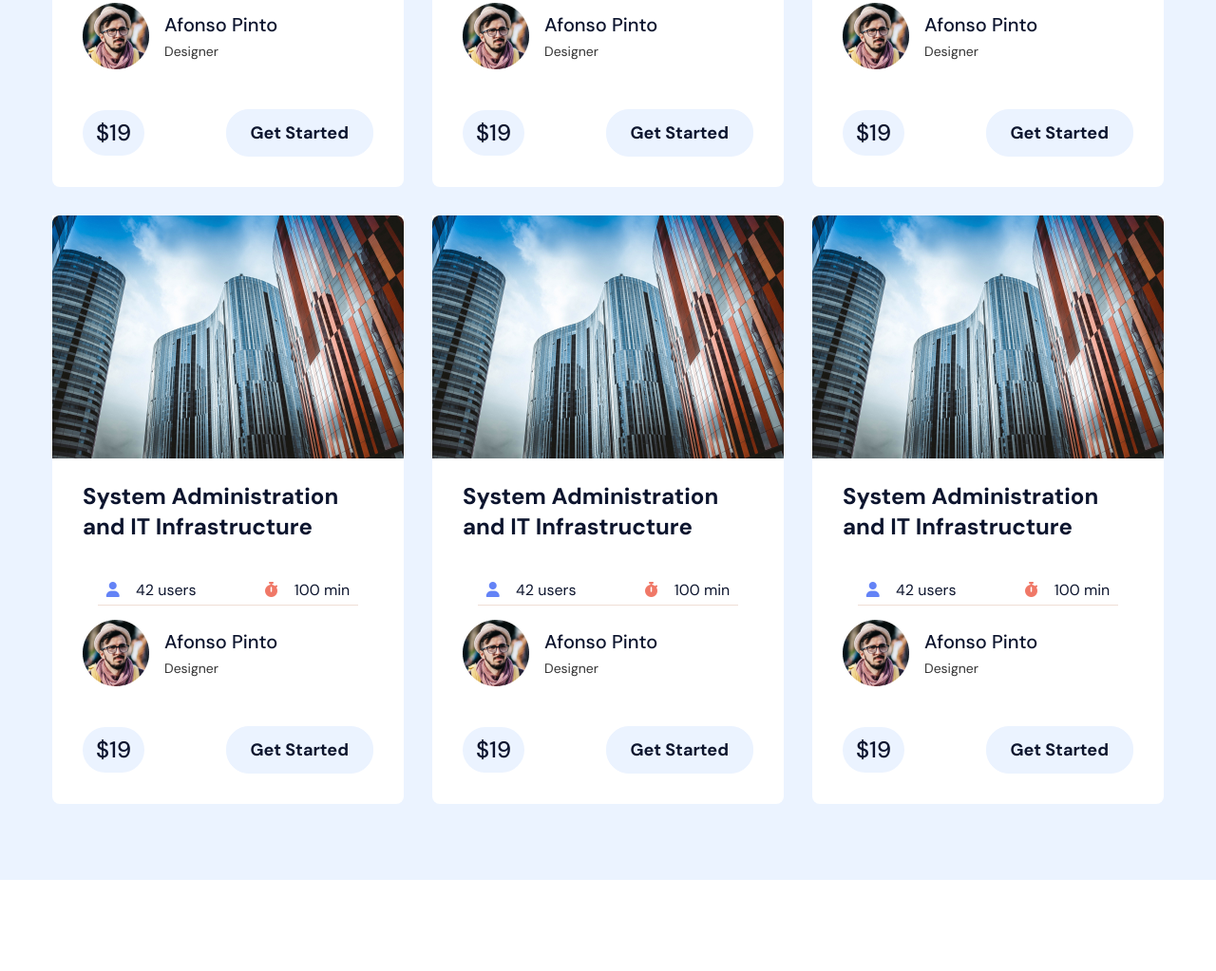
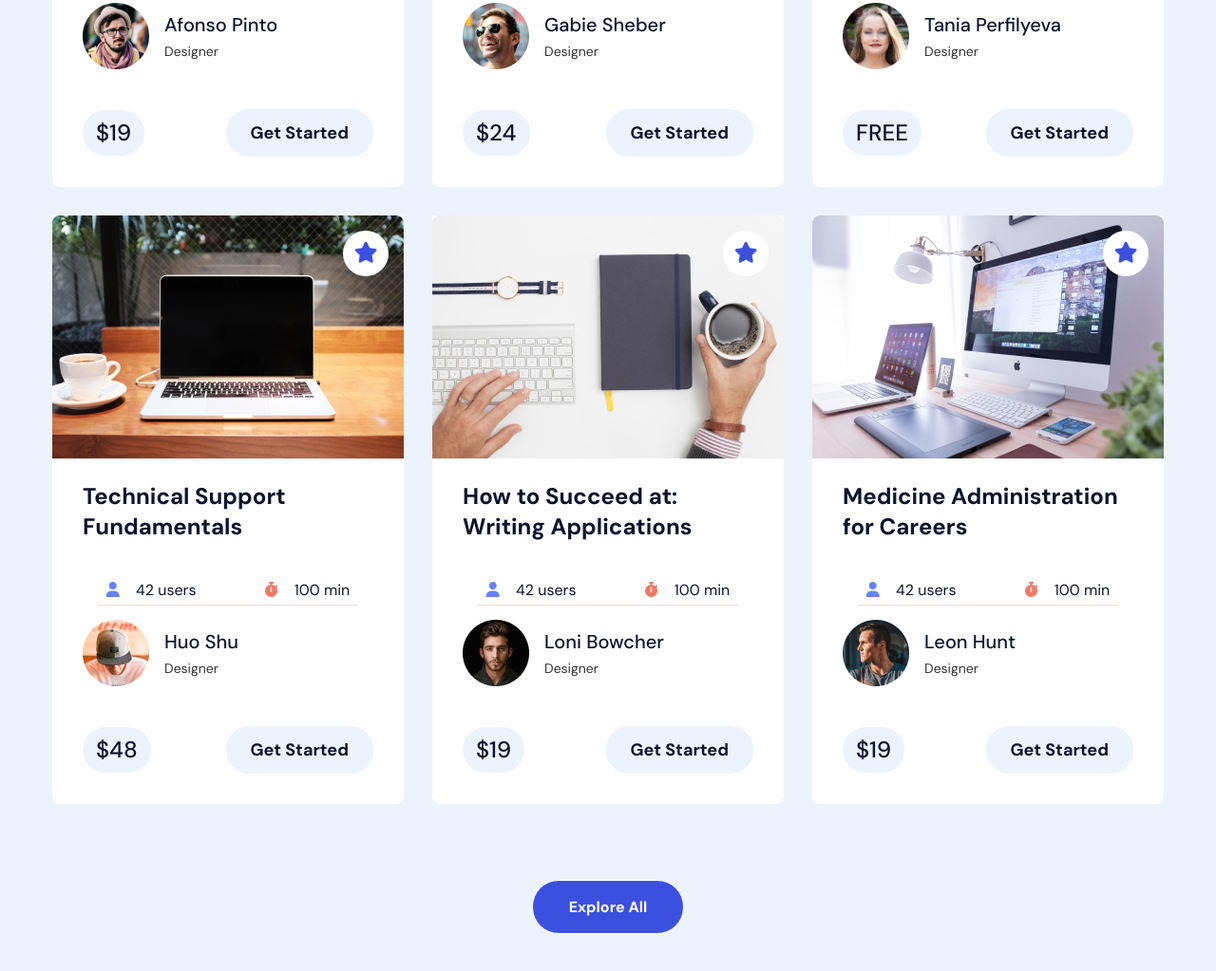
Before and after one commit to ajoy-code-dreamer/edulab-figma, a plain HTML site: page index.html in a window 1280 px wide. Shown: the part 4212-5235 px from the top of the page at 95% size. Before the commit the page ends 5139 px from the top, so only its background shows below. Drawn offline with Linux system fonts and the light colour scheme.

Commit message:
edit some feature on library section

```diff
--- a/css/style.css
+++ b/css/style.css
@@ -622,6 +622,7 @@ nav {
   -ms-border-radius: 8px;
   -o-border-radius: 8px;
   cursor: pointer;
+  position: relative;
 }
 .library_content_wrapper {
   padding: 24px 32px 32px;
@@ -726,6 +727,36 @@ nav {
   color: var(--white-clr);
   background-color: var(--common-btn-clr);
 }
+.library_star{
+  width: 48px;
+  height: 48px;
+  border-radius: 50px;
+  -webkit-border-radius: 50px;
+  -moz-border-radius: 50px;
+  -ms-border-radius: 50px;
+  -o-border-radius: 50px;
+  background-color: var(--white-clr);
+  text-align: center;
+  line-height: 48px;
+  color: #3C50E0;
+  font-size: 22px;
+  position: absolute;
+  top: 16px;
+  right: 16px;
+}
+.library_btn_wrapper{
+  text-align: center;
+  margin-top: 80px;
+}
+.library_btn{
+  padding: 17px 38px;
+  background-color: #3C50E0;
+  border-radius: 28px;
+  -webkit-border-radius: 28px;
+  -moz-border-radius: 28px;
+  -ms-border-radius: 28px;
+  -o-border-radius: 28px;
+}
 /* ============= library section end here ============== */
 
 /* ============= section start here ============== */
--- a/index.html
+++ b/index.html
@@ -363,7 +363,7 @@
                 <div class="library_user_img">
                   <picture>
                     <img
-                      src="./images/library_item_user_image.png"
+                      src="./images/library_item_user_image_1.png"
                       alt="library_item_user_image"
                     />
                   </picture>
@@ -378,19 +378,22 @@
                 <a href="#" class="common_btn library_item_btn">Get Started</a>
               </div>
             </div>
+            <div class="library_star">
+              <i class="fa-solid fa-star"></i>
+            </div>
           </div>
           <div class="library_item">
             <div class="library_item_image_part">
               <picture>
                 <img
-                  src="./images/library_item_image_1.jpg"
+                  src="./images/library_item_image_2.jpg"
                   alt="library_item_image"
                 />
               </picture>
             </div>
             <div class="library_content_wrapper">
               <h3 class="library_item_heading">
-                System Administration and IT Infrastructure
+                Operating Systems Becoming a Power User
               </h3>
               <div class="library_user_number_wrapper">
                 <span><i class="fa-solid fa-user"></i> 42 users</span>
@@ -403,34 +406,37 @@
                 <div class="library_user_img">
                   <picture>
                     <img
-                      src="./images/library_item_user_image.png"
+                      src="./images/library_item_user_image_2.png"
                       alt="library_item_user_image"
                     />
                   </picture>
                 </div>
                 <div class="library_user_name_and_designation">
-                  <h4 class="library_user_name">Afonso Pinto</h4>
+                  <h4 class="library_user_name">Gabie Sheber</h4>
                   <h6 class="library_user_designation">Designer</h6>
                 </div>
               </div>
               <div class="library_item_price_wrapper">
-                <h5 class="library_item_price"><span>$</span>19</h5>
+                <h5 class="library_item_price"><span>$</span>24</h5>
                 <a href="#" class="common_btn library_item_btn">Get Started</a>
               </div>
+            </div>
+            <div class="library_star">
+              <i class="fa-solid fa-star"></i>
             </div>
           </div>
           <div class="library_item">
             <div class="library_item_image_part">
               <picture>
                 <img
-                  src="./images/library_item_image_1.jpg"
+                  src="./images/library_item_image_3.jpg"
                   alt="library_item_image"
                 />
               </picture>
             </div>
             <div class="library_content_wrapper">
               <h3 class="library_item_heading">
-                System Administration and IT Infrastructure
+                The Bits and Bytes of Computer Networking
               </h3>
               <div class="library_user_number_wrapper">
                 <span><i class="fa-solid fa-user"></i> 42 users</span>
@@ -443,34 +449,37 @@
                 <div class="library_user_img">
                   <picture>
                     <img
-                      src="./images/library_item_user_image.png"
+                      src="./images/library_item_user_image_3.png"
                       alt="library_item_user_image"
                     />
                   </picture>
                 </div>
                 <div class="library_user_name_and_designation">
-                  <h4 class="library_user_name">Afonso Pinto</h4>
+                  <h4 class="library_user_name">Tania Perfilyeva</h4>
                   <h6 class="library_user_designation">Designer</h6>
                 </div>
               </div>
               <div class="library_item_price_wrapper">
-                <h5 class="library_item_price"><span>$</span>19</h5>
+                <h5 class="library_item_price"><span></span>FREE</h5>
                 <a href="#" class="common_btn library_item_btn">Get Started</a>
               </div>
+            </div>
+            <div class="library_star">
+              <i class="fa-solid fa-star"></i>
             </div>
           </div>
           <div class="library_item">
             <div class="library_item_image_part">
               <picture>
                 <img
-                  src="./images/library_item_image_1.jpg"
+                  src="./images/library_item_image_4.jpg"
                   alt="library_item_image"
                 />
               </picture>
             </div>
             <div class="library_content_wrapper">
               <h3 class="library_item_heading">
-                System Administration and IT Infrastructure
+                Technical Support Fundamentals
               </h3>
               <div class="library_user_number_wrapper">
                 <span><i class="fa-solid fa-user"></i> 42 users</span>
@@ -483,34 +492,37 @@
                 <div class="library_user_img">
                   <picture>
                     <img
-                      src="./images/library_item_user_image.png"
+                      src="./images/library_item_user_image_4.png"
                       alt="library_item_user_image"
                     />
                   </picture>
                 </div>
                 <div class="library_user_name_and_designation">
-                  <h4 class="library_user_name">Afonso Pinto</h4>
+                  <h4 class="library_user_name">Huo Shu</h4>
                   <h6 class="library_user_designation">Designer</h6>
                 </div>
               </div>
               <div class="library_item_price_wrapper">
-                <h5 class="library_item_price"><span>$</span>19</h5>
+                <h5 class="library_item_price"><span>$</span>48</h5>
                 <a href="#" class="common_btn library_item_btn">Get Started</a>
               </div>
+            </div>
+            <div class="library_star">
+              <i class="fa-solid fa-star"></i>
             </div>
           </div>
           <div class="library_item">
             <div class="library_item_image_part">
               <picture>
                 <img
-                  src="./images/library_item_image_1.jpg"
+                  src="./images/library_item_image_5.jpg"
                   alt="library_item_image"
                 />
               </picture>
             </div>
             <div class="library_content_wrapper">
               <h3 class="library_item_heading">
-                System Administration and IT Infrastructure
+                How to Succeed at: Writing Applications
               </h3>
               <div class="library_user_number_wrapper">
                 <span><i class="fa-solid fa-user"></i> 42 users</span>
@@ -523,13 +535,13 @@
                 <div class="library_user_img">
                   <picture>
                     <img
-                      src="./images/library_item_user_image.png"
+                      src="./images/library_item_user_image_5.png"
                       alt="library_item_user_image"
                     />
                   </picture>
                 </div>
                 <div class="library_user_name_and_designation">
-                  <h4 class="library_user_name">Afonso Pinto</h4>
+                  <h4 class="library_user_name">Loni Bowcher</h4>
                   <h6 class="library_user_designation">Designer</h6>
                 </div>
               </div>
@@ -538,19 +550,22 @@
                 <a href="#" class="common_btn library_item_btn">Get Started</a>
               </div>
             </div>
+            <div class="library_star">
+              <i class="fa-solid fa-star"></i>
+            </div>
           </div>
           <div class="library_item">
             <div class="library_item_image_part">
               <picture>
                 <img
-                  src="./images/library_item_image_1.jpg"
+                  src="./images/library_item_image_6.jpg"
                   alt="library_item_image"
                 />
               </picture>
             </div>
             <div class="library_content_wrapper">
               <h3 class="library_item_heading">
-                System Administration and IT Infrastructure
+                Medicine Administration for Careers
               </h3>
               <div class="library_user_number_wrapper">
                 <span><i class="fa-solid fa-user"></i> 42 users</span>
@@ -563,13 +578,13 @@
                 <div class="library_user_img">
                   <picture>
                     <img
-                      src="./images/library_item_user_image.png"
+                      src="./images/library_item_user_image_6.png"
                       alt="library_item_user_image"
                     />
                   </picture>
                 </div>
                 <div class="library_user_name_and_designation">
-                  <h4 class="library_user_name">Afonso Pinto</h4>
+                  <h4 class="library_user_name">Leon Hunt</h4>
                   <h6 class="library_user_designation">Designer</h6>
                 </div>
               </div>
@@ -578,7 +593,13 @@
                 <a href="#" class="common_btn library_item_btn">Get Started</a>
               </div>
             </div>
+            <div class="library_star">
+              <i class="fa-solid fa-star"></i>
+            </div>
           </div>
+        </div>
+        <div class="library_btn_wrapper">
+          <a href="#" class="common_btn library_btn">Explore All</a>
         </div>
       </div>
     </section>
```
Also changed, not shown: images/library_item_user_image_1.png (renamed from images/library_item_user_image.png), images/library_item_user_image_2.png (added), images/library_item_user_image_3.png (added), images/library_item_user_image_4.png (added), images/library_item_user_image_5.png (added), images/library_item_user_image_6.png (added).
